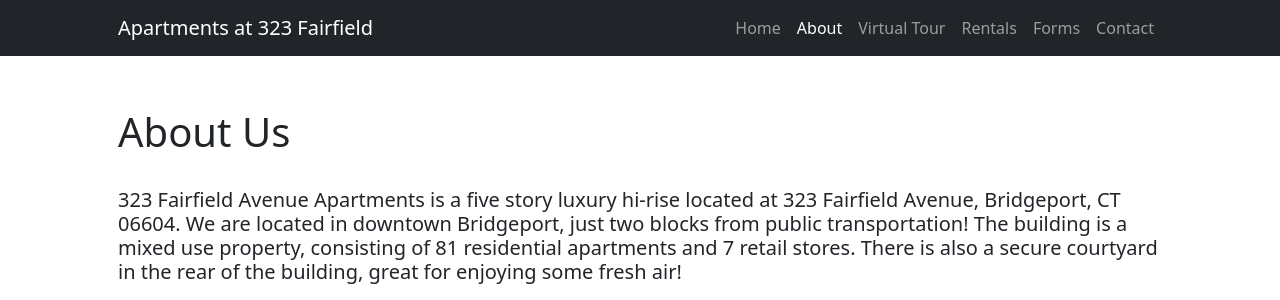
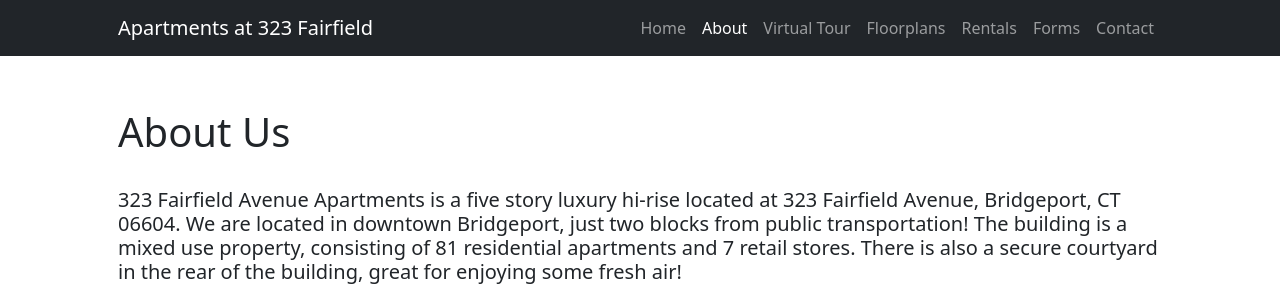
Before and after one commit to jeremybar32093/fairfield_apts, a Flask app: page /about in a window 1280 px wide. Shown: the top 300 px of the page. Run offline with Flask 2, Linux system fonts and the light colour scheme; some libraries are stand-ins or nearby versions.

Commit message:
updated navbar on all html pages to now include floorplan page

```diff
--- a/templates/about.html
+++ b/templates/about.html
@@ -24,6 +24,7 @@
                         <li class="nav-item"><a class="nav-link" aria-current="page" href="/">Home</a></li>
                         <li class="nav-item"><a class="nav-link active" href="/about">About</a></li>
                         <li class="nav-item"><a class="nav-link" href="/virtual-tour">Virtual Tour</a></li>
+                        <li class="nav-item"><a class="nav-link" href="/floorplans">Floorplans</a></li>
                         <li class="nav-item"><a class="nav-link" href="/rentals">Rentals</a></li>
                         <li class="nav-item"><a class="nav-link" href="/forms">Forms</a></li>
                         <li class="nav-item"><a class="nav-link" href="/contact">Contact</a></li>
--- a/templates/contact.html
+++ b/templates/contact.html
@@ -24,6 +24,7 @@
                         <li class="nav-item"><a class="nav-link" aria-current="page" href="/">Home</a></li>
                         <li class="nav-item"><a class="nav-link" href="/about">About</a></li>
                         <li class="nav-item"><a class="nav-link" href="/virtual-tour">Virtual Tour</a></li>
+                        <li class="nav-item"><a class="nav-link" href="/floorplans">Floorplans</a></li>
                         <li class="nav-item"><a class="nav-link" href="/rentals">Rentals</a></li>
                         <li class="nav-item"><a class="nav-link" href="/forms">Forms</a></li>
                         <li class="nav-item"><a class="nav-link active" href="/contact">Contact</a></li>
--- a/templates/forms.html
+++ b/templates/forms.html
@@ -24,6 +24,7 @@
                         <li class="nav-item"><a class="nav-link" aria-current="page" href="/">Home</a></li>
                         <li class="nav-item"><a class="nav-link" href="/about">About</a></li>
                         <li class="nav-item"><a class="nav-link" href="/virtual-tour">Virtual Tour</a></li>
+                        <li class="nav-item"><a class="nav-link" href="/floorplans">Floorplans</a></li>
                         <li class="nav-item"><a class="nav-link" href="/rentals">Rentals</a></li>
                         <li class="nav-item"><a class="nav-link active" href="/forms">Forms</a></li>
                         <li class="nav-item"><a class="nav-link" href="/contact">Contact</a></li>
--- a/templates/index.html
+++ b/templates/index.html
@@ -24,6 +24,7 @@
                         <li class="nav-item"><a class="nav-link active" aria-current="page" href="/">Home</a></li>
                         <li class="nav-item"><a class="nav-link" href="/about">About</a></li>
                         <li class="nav-item"><a class="nav-link" href="/virtual-tour">Virtual Tour</a></li>
+                        <li class="nav-item"><a class="nav-link" href="/floorplans">Floorplans</a></li>
                         <li class="nav-item"><a class="nav-link" href="/rentals">Rentals</a></li>
                         <li class="nav-item"><a class="nav-link" href="/forms">Forms</a></li>
                         <li class="nav-item"><a class="nav-link" href="/contact">Contact</a></li>
--- a/templates/rentals.html
+++ b/templates/rentals.html
@@ -24,6 +24,7 @@
                         <li class="nav-item"><a class="nav-link" aria-current="page" href="/">Home</a></li>
                         <li class="nav-item"><a class="nav-link" href="/about">About</a></li>
                         <li class="nav-item"><a class="nav-link" href="/virtual-tour">Virtual Tour</a></li>
+                        <li class="nav-item"><a class="nav-link" href="/floorplans">Floorplans</a></li>
                         <li class="nav-item"><a class="nav-link active" href="/rentals">Rentals</a></li>
                         <li class="nav-item"><a class="nav-link" href="/forms">Forms</a></li>
                         <li class="nav-item"><a class="nav-link" href="/contact">Contact</a></li>
--- a/templates/virtual_tour.html
+++ b/templates/virtual_tour.html
@@ -25,6 +25,7 @@
                         <li class="nav-item"><a class="nav-link" aria-current="page" href="/">Home</a></li>
                         <li class="nav-item"><a class="nav-link" href="/about">About</a></li>
                         <li class="nav-item"><a class="nav-link active" href="/virtual-tour">Virtual Tour</a></li>
+                        <li class="nav-item"><a class="nav-link" href="/floorplans">Floorplans</a></li>
                         <li class="nav-item"><a class="nav-link" href="/rentals">Rentals</a></li>
                         <li class="nav-item"><a class="nav-link" href="/forms">Forms</a></li>
                         <li class="nav-item"><a class="nav-link" href="/contact">Contact</a></li>
```
